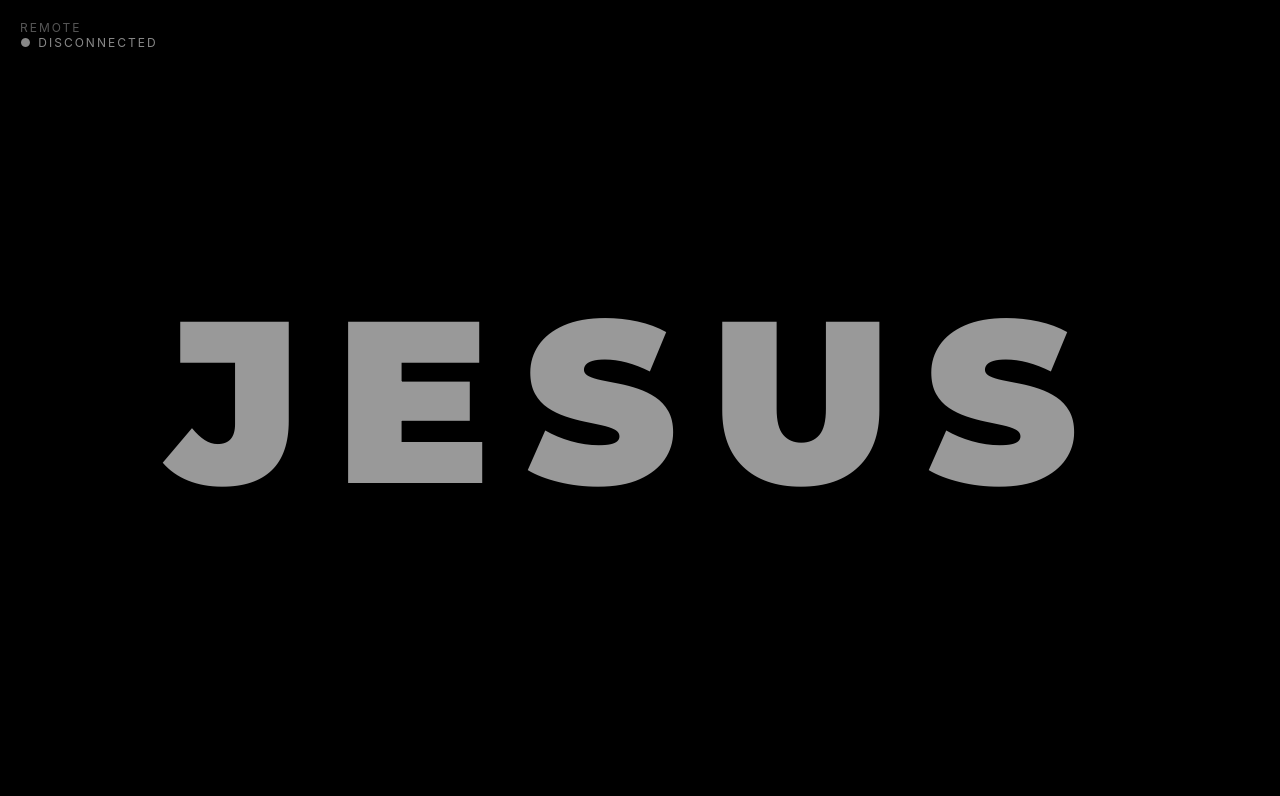
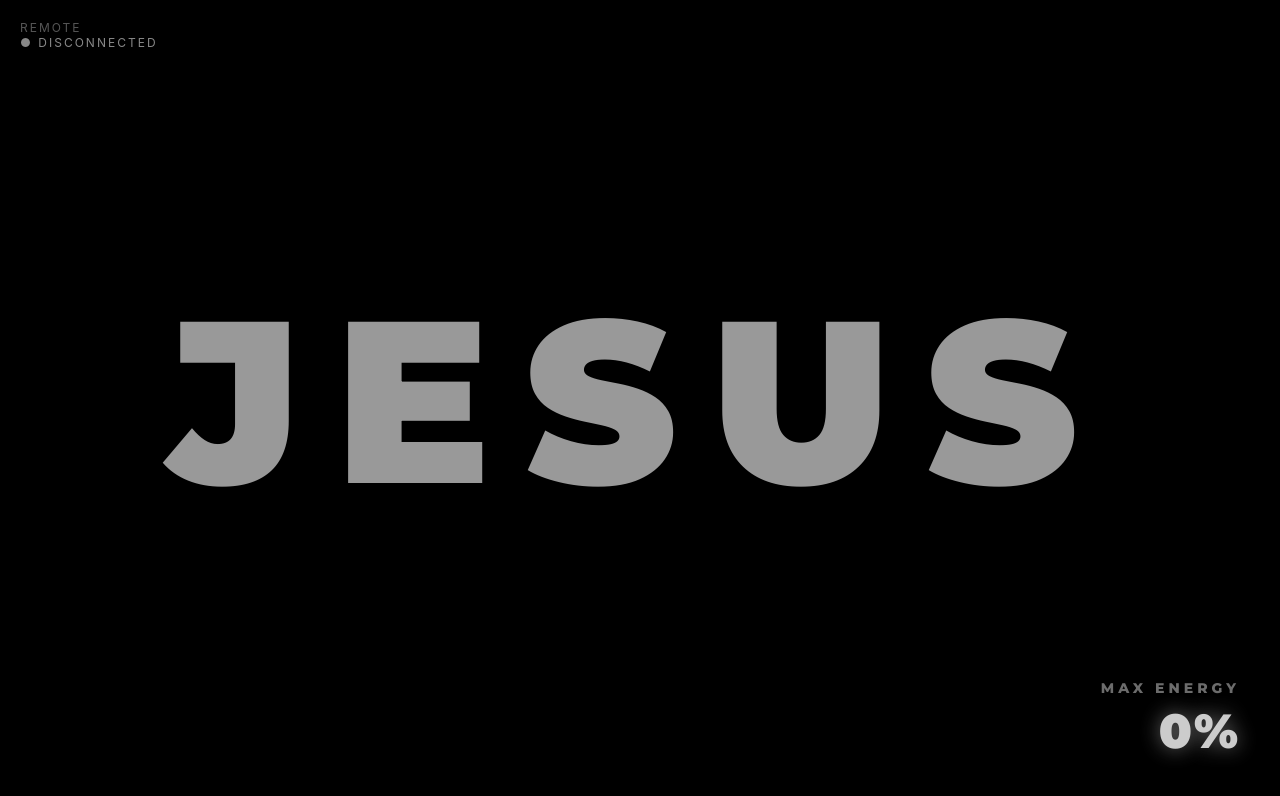
Before and after one commit to andrewkannan/jesus, a website: page public/index.html in a window 1280 px wide. Drawn offline with nearby package versions, Linux system fonts and the light colour scheme; no server answers.

Commit message:
Add scoreboard to main display

```diff
--- a/public/css/display.css
+++ b/public/css/display.css
@@ -51,3 +51,29 @@ body, html {
     text-transform: uppercase;
     transition: color 0.1s;
 }
+
+#scoreboard {
+    position: absolute;
+    bottom: 40px;
+    right: 40px;
+    text-align: right;
+    font-family: 'Montserrat', sans-serif;
+    z-index: 100;
+    opacity: 0.8;
+}
+
+.score-label {
+    font-size: 14px;
+    font-weight: 800;
+    letter-spacing: 4px;
+    color: #888;
+    margin-bottom: 5px;
+}
+
+.score-value {
+    font-size: 48px;
+    font-weight: 900;
+    color: #fff;
+    text-shadow: 0 0 20px rgba(255,255,255,0.5);
+    letter-spacing: 2px;
+}
--- a/public/index.html
+++ b/public/index.html
@@ -14,6 +14,11 @@
 <body>
     <div id="debug-info">REMOTE<br><span id="connection-status">● DISCONNECTED</span></div>
 
+    <div id="scoreboard">
+        <div class="score-label">MAX ENERGY</div>
+        <div class="score-value" id="score-peak">0%</div>
+    </div>
+
     <div id="main-container">
         <h1 id="jesus-text">JESUS</h1>
     </div>
--- a/public/js/display.js
+++ b/public/js/display.js
@@ -2,6 +2,7 @@ const socket = io();
 
 const statusEl = document.getElementById('connection-status');
 const textEl = document.getElementById('jesus-text');
+const scorePeakEl = document.getElementById('score-peak');
 
 // State
 let targetLevel = 0;
@@ -28,6 +29,11 @@ socket.on('state_update', (state) => {
         targetLevel = state.level; // Could be a manual set level
     } else {
         targetLevel = state.level;
+    }
+
+    // Update Scoreboard Peak Energy
+    if (scorePeakEl) {
+        scorePeakEl.textContent = `${state.peak || 0}%`;
     }
 
     effectMode = state.effect;
```
